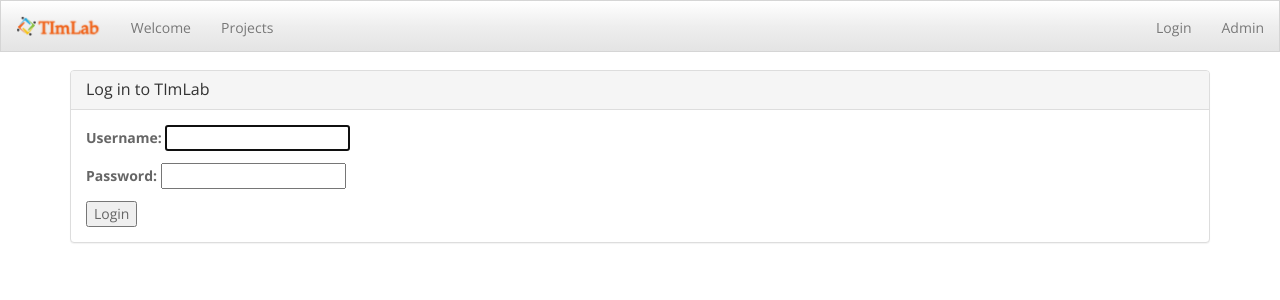
After one commit to marisn/timlab, a Django app: page /login/ in a window 1280 px wide. The commit adds this page. Shown: the top 300 px of the page. Run offline with Django 3.2, Linux system fonts and the light colour scheme; some libraries are stand-ins or nearby versions.

Commit message:
Add login and logout pages

```diff
--- a/src/timlab/settings.py
+++ b/src/timlab/settings.py
@@ -138,3 +138,5 @@ STATICFILES_DIRS = [
 
 MEDIA_ROOT = os.path.join(BASE_DIR, 'media')
 MEDIA_URL = '/media/'
+
+LOGIN_REDIRECT_URL = 'index'
--- a/src/timlab/templates/base.html
+++ b/src/timlab/templates/base.html
@@ -41,6 +41,12 @@
                         {% block nav-menu %}{% endblock %}
                     </ul>
                     <ul class="nav navbar-nav navbar-right">
+                        {% if user.is_authenticated %}
+                        <li><a href="#">{{ user.get_full_name }} ({{ user.get_username }})</a></li>
+                        <li><a href="/logout/">Logout</a></li>
+                        {% else %}
+                        <li><a href="/login/">Login</a></li>
+                        {% endif %}
                         <li><a href="/admin/">Admin</a></li>
                     </ul>
                 </div>
--- /dev/null
+++ b/src/timlab/templates/registration/login.html
@@ -0,0 +1,23 @@
+{% extends "base.html" %}
+
+{% block title %}Login{% endblock %}
+
+{% block content %}
+<div class="panel panel-default center-block">
+    <div class="panel-heading">
+        <h3 class="panel-title">Log in to TImLab</h3>
+    </div>
+    <div class="panel-body">
+{% if user.is_authenticated %}
+        <p>You already are logged in as <strong>{{ user.get_username }}</strong>.
+        Do you want to <a href="/logout/">log out</a> instead?</p>
+{% else %}
+        <form method="post" class="form-horizontal">
+            {% csrf_token %}
+            {{ form.as_p }}
+            <button type="submit">Login</button>
+        </form>
+{% endif %}
+    </div>
+</div>
+{% endblock %}
--- a/src/timlab/urls.py
+++ b/src/timlab/urls.py
@@ -5,9 +5,12 @@ from django.conf.urls import include
 from django.conf.urls.static import static
 from django.contrib import admin
 from django.views.generic import TemplateView
+from django.contrib.auth import views as auth_views
 
 urlpatterns = [
-    url(r'^$', TemplateView.as_view(template_name='index.html')),
+    url(r'^$', TemplateView.as_view(template_name='index.html'), name='index'),
     url(r'^p/', include('projects.urls')),
     url(r'^admin/', admin.site.urls),
+    url(r'^login/$', auth_views.login, name='login'),
+    url(r'^logout/$', auth_views.logout, name='logout'),
 ] + static(settings.MEDIA_URL, document_root=settings.MEDIA_ROOT)
```
Also changed, not shown: src/timlab/templates/registration/logged_out.html (added, +14 -0 lines), src/timlab/static/logo.svg (added).
